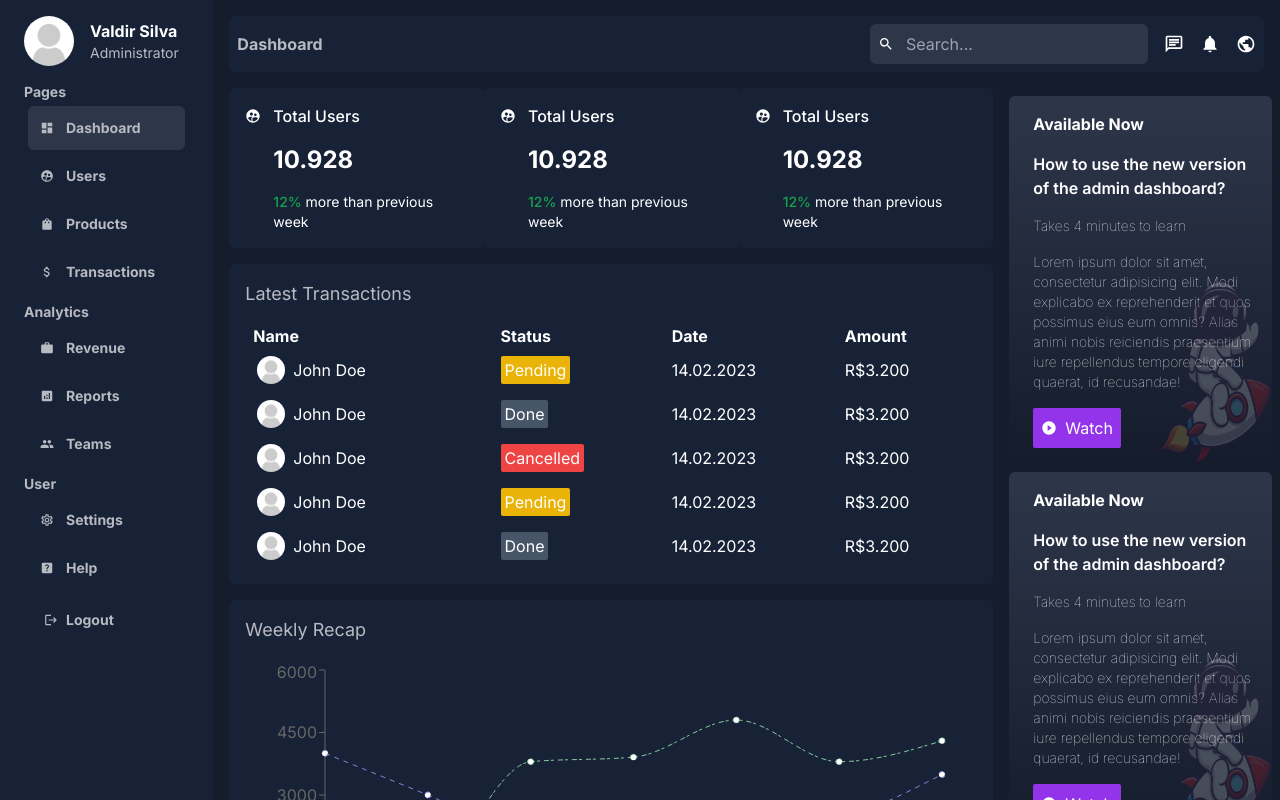
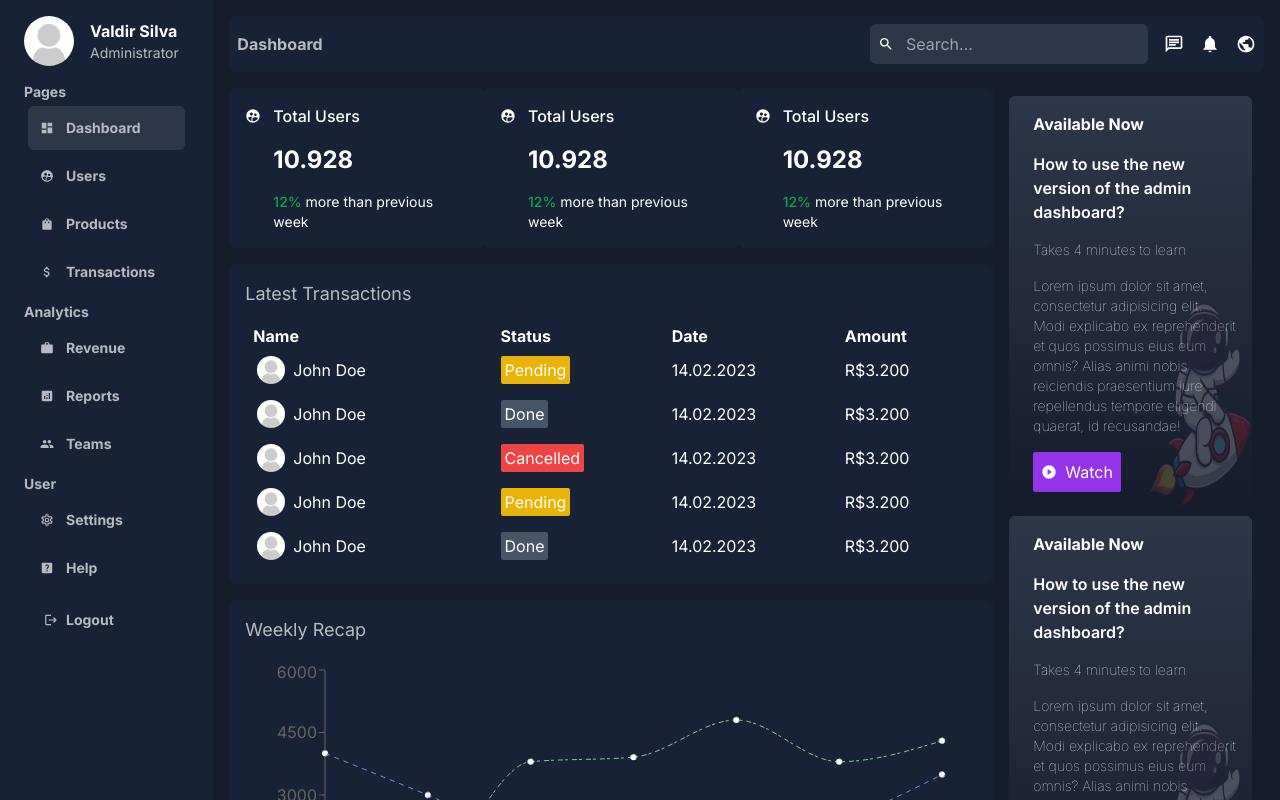
Before and after one commit to valdir-ti/admin, a Next.js app: page /dashboard in a window 1280 px wide. Shown: the top 800 px of the page. Built offline with nearby package versions, Linux system fonts and the light colour scheme.

Commit message:
refact: remove fixed style

```diff
--- a/src/app/ui/dashboard/rightbar/rightbar.tsx
+++ b/src/app/ui/dashboard/rightbar/rightbar.tsx
@@ -3,7 +3,7 @@ import { MdPlayCircleFilled } from "react-icons/md"
 
 export default function RightBar() {
   return (
-    <div className="flex flex-1 flex-col fixed mr-2">
+    <div className="flex flex-1 flex-col mr-2">
       <div className="relative bg-gradient-to-b from-[--bgHover] p-4 rounded-md mt-2">
         <div className="absolute bottom-0 right-0 w-[50%] h-[50%]">
           <Image src='/astronaut.png' alt="astronaut" fill className="object-fill opacity-20"/>
```
